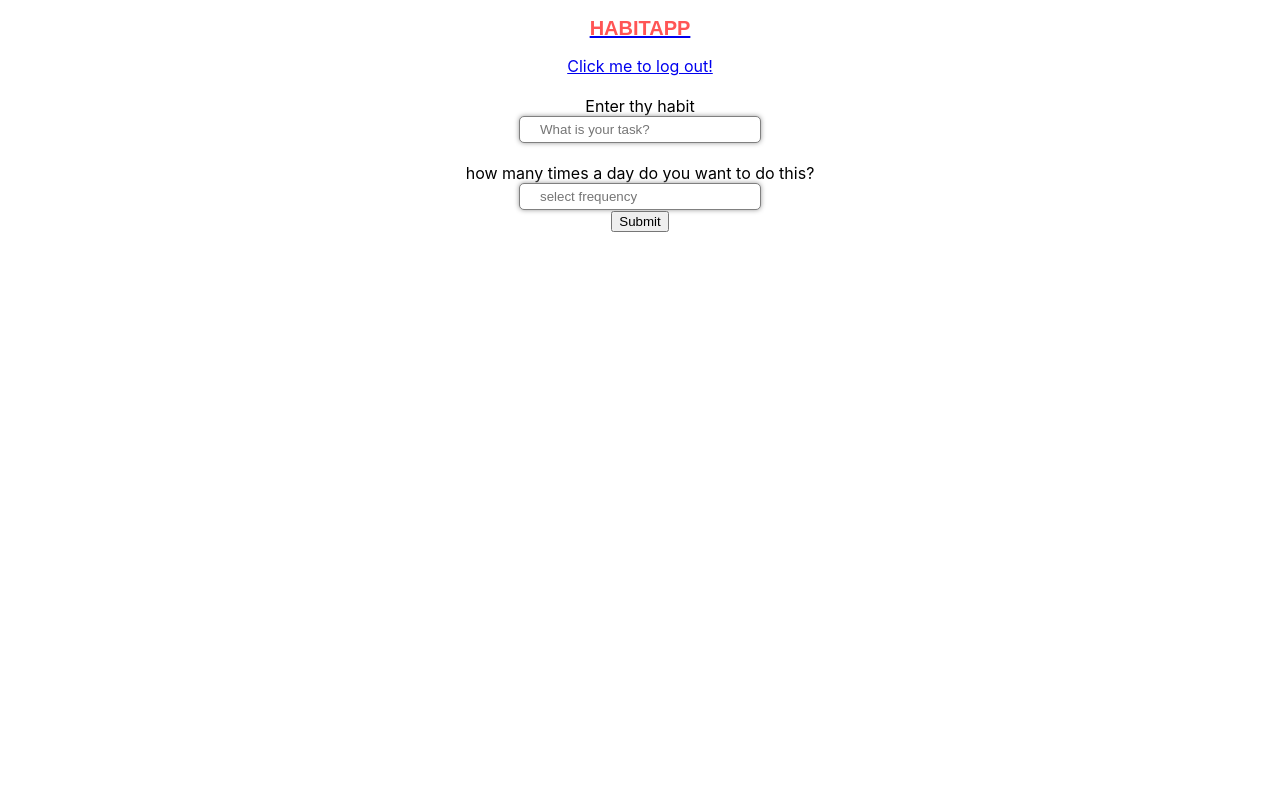
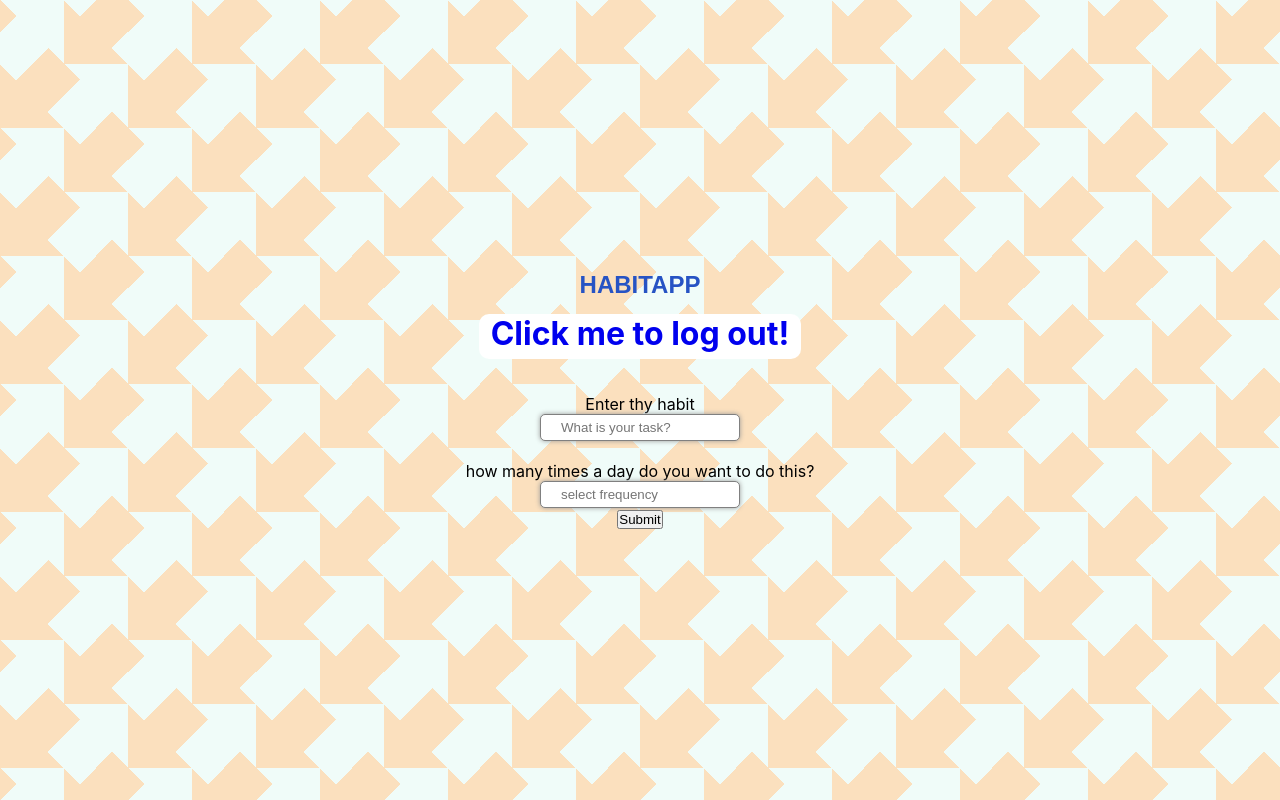
Before and after one commit to seekingcode18/HabitApp, a React (Create React App) app: page /add_habit in a window 1280 px wide. Built offline with nearby package versions, Linux system fonts and the light colour scheme; no server answers.

Commit message:
style first 2 pages

```diff
--- a/src/components/Habit/Habit.js
+++ b/src/components/Habit/Habit.js
@@ -3,29 +3,18 @@ import { Link, Switch, Route } from "react-router-dom";
 
 export default function Habit(props) {
   return (
-    <div>
-      {/* <Link to={("/update_habit/", props.habitId, props.userId)}> */}
-      <p>
+    <div className="task_container">
         <a
           href={`http://localhost:8081/users/${props.userId}/habits/${props.habitId}`}
         >
-          {props.title}
+          <p class="task_title">
+            {props.title}
+          </p>
+        <p>
+          Frequency: {props.freq_actual} / {props.freq_goal}
+        </p>
+        <p>Streak: {props.streak}</p>
         </a>
-        <p>
-          frequency: {props.freq_actual} / {props.freq_goal}
-        </p>
-        <p>streak: {props.streak}</p>
-      </p>
-      {/* </Link> */}
-      {/* <Switch>
- <Route
-          path="/update_habit"
-          component={() => {
-            window.location.href = `http://localhost:8081/users/${props.userId}/habits/${props.habitId}`;
-            return null;
-          }}
-        />
-      </Switch> */}
     </div>
   );
 }
--- a/src/components/NoMatch/NoMatch.css
+++ /dev/null
@@ -1,17 +0,0 @@
-h1 {
-    color: rgb(0, 182, 97);
-    font-size: 250px;
-    font-family: cursive;
-    padding: 0%;
-    margin: 0%;
-}
-
-p {
-    font-size: 50px;
-    font-family: cursive;
-}
-
-button {
-    font-size: 30px;
-    font-family: cursive;
-}
--- a/src/components/NoMatch/NoMatch.js
+++ b/src/components/NoMatch/NoMatch.js
@@ -1,6 +1,5 @@
 import React from 'react'
 import {Link} from 'react-router-dom'
-import './NoMatch.css'
 
 export default function NoMatch() {
     return (
--- a/src/containers/App/App.css
+++ b/src/containers/App/App.css
@@ -1,5 +1,20 @@
 .App {
   text-align: center;
+  /* background: #000; */
+}
+
+h2 {
+  color: #2653C4;
+  text-transform: uppercase;
+  font-family: "Montserrat", sans-serif;
+}
+
+a {
+  text-decoration: none;
+}
+
+a:hover {
+  text-decoration: none;
 }
 
 form {
@@ -10,26 +25,48 @@ form {
   /* border: 2px solid red; */
 }
 
-.login_box_outer {
+.login_box {
+  background-color: #B3F0E6;
+  width: 450px;
+  min-height: 500px;
+  border-radius: 10px;
   display: flex;
+  margin: auto;
+  flex-direction: column;
   justify-content: center;
+  align-items: center;
 }
 
-.login_vert_box {
-  /* display: flex; */
-  margin-top: 55px;
-  /* border: 2px solid orange; */
+.login_box > * {
+  padding: 1rem 0;
 }
 
-.login_box {
-  background-color: #b7ffdc;
-  width: 30%;
-  height: 200px;
+.submit_button, .add_button, .logout_button {
+  padding: 0.7rem 1.7rem;
+  margin: 15px;
+  font-size: 14px;
+  font-weight: bold;
+  background: #EE749B;
+  border: 0;
   border-radius: 10px;
+  cursor: pointer;
+  color: #ffffff;
+  display: block;
 }
 
-.submit_button {
-  padding: 2px 30px;
+.logout_button {
+  background: #ffffff;
+  color: #ee749b;
+  font-weight: bold;
+  font-size: 2rem;
+  padding: 0 12px 6px 12px;
+}
+
+input[type="button"]:hover,
+input[type="submit"]:hover,
+.removeBtn:hover {
+  color: white;
+  background: #2653C4;
 }
 
 input[type="text"],
@@ -42,27 +79,60 @@ input[type="number"] {
   padding: 5px 20px;
 }
 
-,
-input[type="submit"] {
-  padding: 8px 15px;
-  font-size: 14px;
-  font-weight: bold;
-  background: #ffe4a1;
-  border: 0;
-  border-radius: 10px;
-  cursor: pointer;
+.habits_container {
+  background-color: #B3F0E6;
+  width: 450px;
+  min-height: 500px;
+  border-radius: 1rem;
+  display: flex;
+  margin: auto;
+  flex-direction: column;
+  justify-content: center;
+  align-items: center;
 }
 
-input[type="button"]:hover,
-input[type="submit"]:hover,
-.removeBtn:hover {
-  color: white;
-  background: #ff5555;
+.habits_title {
+  display: flex;
+  flex-direction: row;
+  align-items: center;
+  width: 100%;
+  justify-content: space-around;
+  padding: 1rem 0;
 }
 
-h2 {
-  font-size: 20px;
-  color: #ff5555;
-  text-transform: uppercase;
-  font-family: "Montserrat", sans-serif;
+.habits_title_text {
+  display: flex;
+  flex-direction: row;
+  align-items: center;
 }
+
+.task_container {
+  background: rgba(255,255,255,0.5);
+  border-radius: 1rem;
+  margin-bottom: 1rem;
+  width: 90%;
+  padding: 0.5rem 2rem;
+  transition: 0.2s;
+}
+
+.task_title {
+  text-transform: capitalize;
+  color: #EE749B;
+  font-weight: bold;
+}
+
+.task_container:hover {
+  background: rgba(255,255,255,0.85);
+}
+
+.add_button {
+
+}
+/* 404 */
+h1 {
+  color: rgb(0, 182, 97);
+  font-size: 250px;
+  font-family: cursive;
+  padding: 0%;
+  margin: 0%;
+}
--- a/src/containers/Habits/Habits.js
+++ b/src/containers/Habits/Habits.js
@@ -1,6 +1,6 @@
-import React, { useState, useEffect } from "react";
-import { Link } from "react-router-dom";
-import Habit from "../../components/Habit/Habit";
+import React, { useState, useEffect } from 'react';
+import { Link } from 'react-router-dom';
+import Habit from '../../components/Habit/Habit';
 
 export default function Habits(props) {
   const [state, setState] = useState({ habits: [] });
@@ -25,17 +25,28 @@ export default function Habits(props) {
     ));
   }
   return (
-    <div>
-      <h2 className="app_title">Habitapp</h2>
-
-      <div class="logout_button">
-        <Link to="/">Click me to log out!</Link>
+    <div className="habits_container">
+      <div className="habits_title">
+        <div className="habits_title_text">
+          <img src="https://img.icons8.com/bubbles/100/000000/double-tick.png" />
+          <h2 className="app_title">Habitapp</h2>
+        </div>
+        <div>
+          <Link to="/" class="logout_button">
+            &times;
+          </Link>
+        </div>
       </div>
+      {state.habits.length > 0 ? (
+        habitMap()
+      ) : (
+        <p>Error, please make sure you are logged in!</p>
+      )}
       <p>
-        Add a habit by <Link to={"/add_habit?id=" + id}>clicking here</Link>
+        <Link class="add_button" to={'/add_habit?id=' + id}>
+          Add habit
+        </Link>
       </p>
-      <p>This will have a list of habits!</p>
-      {state.habits.length > 0 ? habitMap() : <p>Error, please make sure you are logged in!</p>}
     </div>
   );
 }
--- a/src/containers/Login/Login.js
+++ b/src/containers/Login/Login.js
@@ -6,37 +6,13 @@ export default function Login() {
   const [user, setUser] = useState({ username: null });
   const [password, setPassword] = useState({ password: null });
 
-  // function handleUser(event) {
-  //     setUser({username: event.target.value})
-  // }
-
-  // function handlePassword(event) {
-  //     setPassword({password: event.target.value})
-  // }
-
-  // function handleSubmit(event) {
-  //     event.preventDefault();
-  //     const form = new FormData();
-  //     form.append('user', user);
-  //     form.append('password', password);
-
-  //     axios({
-  //         method: 'post',
-  //         url: 'http://localhost:8081/authentication',
-  //         data: form,
-  //         headers: {'content-type': 'multipart/form-data; boundary=${form._boundary}' }
-  //     })
-  //     .then(res => console.log(res))
-  //     .catch(error => console.error(error))
-
-  // }
-
   return (
     <div>
+        <div className="login_box">
+          <div class="title_logo">
+            <img src="https://img.icons8.com/bubbles/100/000000/double-tick.png"/>
             <h2 className="app_title">Habitapp</h2>
-      <div className="login_box_outer">
-        <div className="login_box">
-          <div className="login_vert_box">
+          </div>
           <form action="http://localhost:8081/authentication" method="POST">
             <div className="form_component">
               <label for="username"></label>
@@ -62,7 +38,5 @@ export default function Login() {
           </form>
         </div>
     </div>
-      </div>
-    </div>
   );
 }
--- a/src/index.css
+++ b/src/index.css
@@ -1,3 +1,9 @@
+* {
+  margin: 0;
+  padding: 0;
+  box-sizing: border-box;
+}
+
 body {
   margin: 0;
   font-family: -apple-system, BlinkMacSystemFont, 'Segoe UI', 'Roboto', 'Oxygen',
@@ -5,6 +11,20 @@ body {
     sans-serif;
   -webkit-font-smoothing: antialiased;
   -moz-osx-font-smoothing: grayscale;
+  /* background: yellow; */
+}
+
+#root {
+  height: 100vh;
+  display: flex;
+  align-items: center;
+  justify-content: center;
+  background:
+linear-gradient(45deg, #fbe0be 45px, transparent 45px)64px 64px,
+linear-gradient(45deg, #fbe0be 45px, transparent 45px,transparent 91px, #f0fcf9 91px, #f0fcf9 135px, transparent 135px),
+linear-gradient(-45deg, #fbe0be 23px, transparent 23px, transparent 68px,#fbe0be 68px,#fbe0be 113px,transparent 113px,transparent 158px,#fbe0be 158px);
+background-color:#f0fcf9;
+background-size: 128px 128px;
 }
 
 code {
```
Also changed, not shown: src/components/Add_habit/AddHabit.js (deleted, +0 -45 lines). Lines whose indentation alone changed are shown as unchanged.
